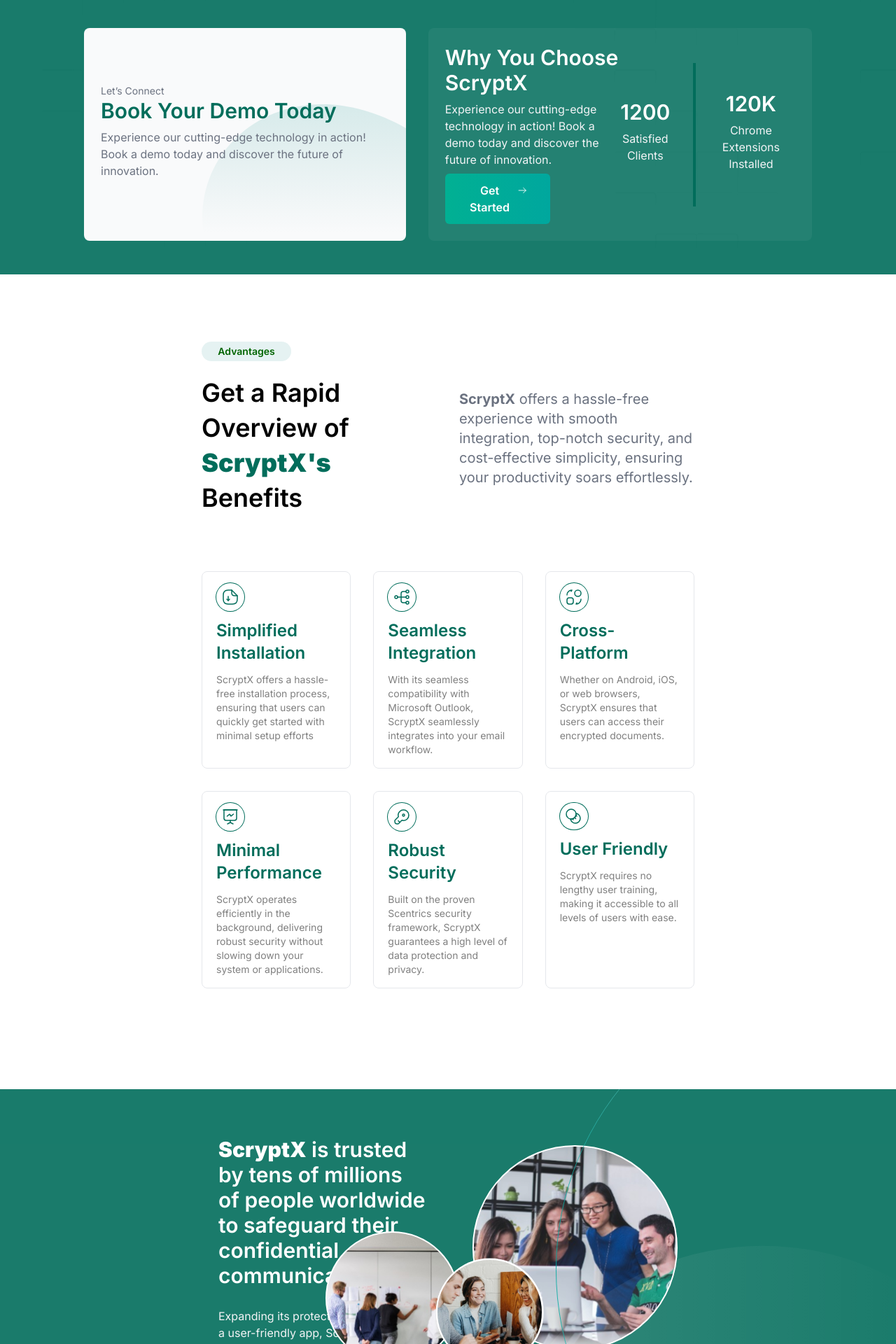
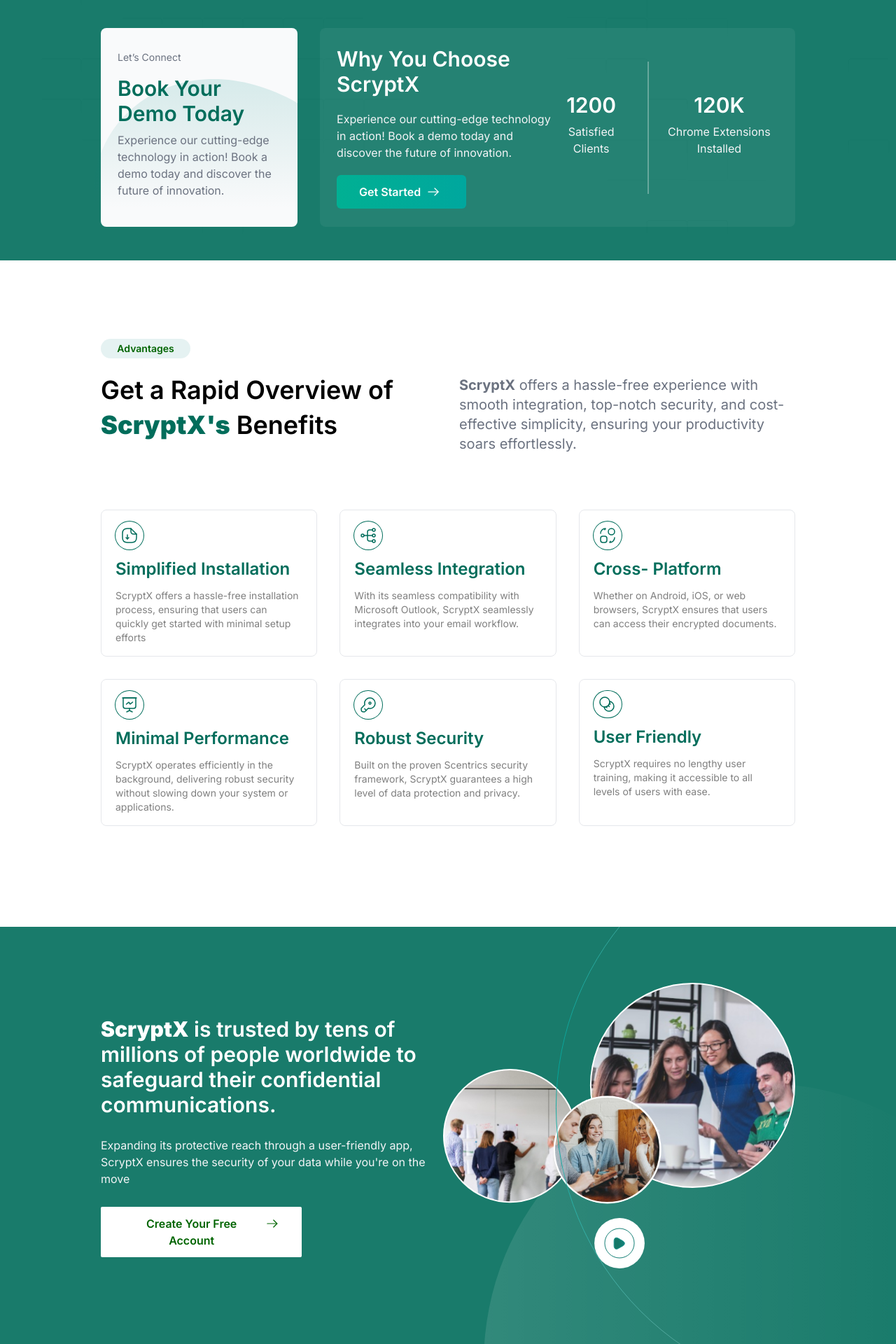
Before and after one commit to Muhammad-Akif/ScryptX, a Next.js app: page / in a window 1280 px wide. Shown: the part 1160-3080 px from the top of the page at 70% size. Built offline with nearby package versions, Linux system fonts and the light colour scheme.

Commit message:
done with landing & aboutus 1440px frame

```diff
--- a/components/AboutUs/MainView.tsx
+++ b/components/AboutUs/MainView.tsx
@@ -6,11 +6,11 @@
 }
 const MainView = ({ title, description }: Props) => {
     return (
-        <div className="w-full relative mx-auto px-4 md:px-6 bg-opacity-90 bg-[#016D5B]">
+        <div className="w-full relative mx-auto bg-opacity-90 bg-[#016D5B]">
             <div className=" py-36 flex items-strech justify-center flex-col md:flex-row space-y-4 md:space-y-0 md:space-x-6 lg:space-x-8">
-                <div className="flex md:w-[45%] flex-col space-y-5 justify-center text-center">
+                <div className="flex md:w-[52%] flex-col space-y-5 justify-center text-center">
                     <h1 className="text-3xl md:text-[44px] font-bold text-white">{title}</h1>
-                    <p className="text-base py-2 text-gray-100 md:text-md">
+                    <p className="text-md py-2 text-gray-100 md:text-md">
                         {description}
                     </p>
                 </div>
--- a/components/AboutUs/TrustedAllies.tsx
+++ b/components/AboutUs/TrustedAllies.tsx
@@ -4,18 +4,18 @@
 
 const TrustedAllies = () => {
     return (
-        <div className="relative pt-20 text-center">
+        <div className="md:px-36 relative pt-20 text-center">
             <div data-aos="fade-down" className="w-full pb-12 flex flex-col justify-center items-center">
                 <h1 className="text-3xl md:text-4xl lg:text-5xl font-medium mb-6 text-gray-700 md:w-8/12 lg:leading-[80px]">You're Among Trusted Allies</h1>
-                <p className="text-gray-500 mb-6 text-sm md:text-md lg:text-xl md:w-7/12">In a landscape marked by intricate privacy legislation and regulations, ScryptX empowers businesses of all sizes with accessible, cost-effective email encryption solutions. We simplify security, ensuring that your communication remains protected and compliant.
+                <p className="text-gray-500 mb-6 text-sm md:text-md lg:text-xl md:w-11/12">In a landscape marked by intricate privacy legislation and regulations, <strong>ScryptX</strong> empowers businesses of all sizes with accessible, cost-effective email encryption solutions. We simplify security, ensuring that your communication remains protected and compliant.
                 <br/>
                 <br/>
                 Scentrics technology has garnered trust from a worldwide user base, and our Microsoft Outlook plug-in harnesses SaPaaS, their patented privacy solution. This allows seamless, standards-based encryption for messages and attachments, ensuring data security when your users hit 'send'.</p>
             </div>
             <div className='flex justify-center'>
-                <TrustedAlliesIcon width='1300' height='800' />
+                <TrustedAlliesIcon width='1200' height='750' />
             </div>
-            <RingIcon className="absolute right-40 -bottom-28"/>
+            <RingIcon className="absolute right-8 -bottom-28"/>
         </div>
     )
 }
--- a/components/LandingPage/BookDemoBanner.tsx
+++ b/components/LandingPage/BookDemoBanner.tsx
@@ -4,28 +4,28 @@
 
 const BookDemoBanner = ({ title }: { title: string }) => {
     return (
-        <div className="w-full mx-auto py-9 mt-36 md:py-12 px-4 md:px-6 bg-opacity-90 bg-[#016D5B]">
-            <div className="2xl:px-72 px-24 py-2 md:py-0 flex items-strech justify-center flex-col md:flex-row space-y-4 md:space-y-0 md:space-x-6 lg:space-x-8">
-                <div data-aos="fade-right" className=" rounded-lg bg-gray-50 py-6 px-6 md:py-0 md:px-4 lg:px-6 flex flex-col justify-center relative">
+        <div className="w-full mx-auto py-9 mt-36 md:py-12 bg-opacity-90 bg-[#016D5B]">
+            <div className="md:px-36 px-24 py-2 md:py-0 flex items-strech justify-center flex-col md:flex-row space-y-4 md:space-y-0 md:space-x-6 lg:space-x-8">
+                <div className="md:w-[30%] lg:w-[40%] rounded-lg bg-gray-50 px-6 py-8 flex flex-col justify-center relative">
                     <div className="flex flex-col justify-center z-20 text-left">
-                        <h4 className='text-gray-500 text-sm md:text-md'>Let’s Connect</h4>
+                        <h4 className='text-gray-500 text-sm md:text-md pb-4'>Let’s Connect</h4>
                         <h1 className="text-4xl md:text-3xl font-semibold text-[#016D5B]">Book Your
                             Demo Today</h1>
                         <p className="text-base py-2 text-gray-500 md:text-md">
                             Experience our cutting-edge technology in action! Book a demo today  and discover the future of innovation.
                         </p>
                     </div>
-                    <div className="flex justify-end md:absolute z-21 md:bottom-4 md:right-4 lg:bottom-0 lg:right-0">
+                    <div className="flex justify-end md:absolute z-21 bottom-4 right-0">
                         <MountainBack />
                     </div>
                 </div>
-                <div data-aos="fade-left" className="flex rounded-lg flex-col md:flex-row items-strech justify-between w-[100%] bg-white bg-opacity-5 py-6 px-6">
-                    <div className="flex flex-col justify-center md:w-1/2 text-left">
+                <div className="flex rounded-lg flex-col md:flex-row items-strech justify-between w-[100%] bg-white bg-opacity-5 py-6 px-6">
+                    <div className="flex flex-col space-y-3 justify-center md:w-1/2 text-left">
                         <h1 className="text-4xl md:text-3xl font-semibold text-white">{title}</h1>
                         <p className="text-base py-2 text-gray-100 md:text-md">
                             Experience our cutting-edge technology in action! Book a demo today  and discover the future of innovation.
                         </p>
-                        <button className="px-8 rounded-md py-3 md:w-[60%] text-white  bg-gradient-to-r from-[#01B093] to-[#00A79E] ">
+                        <button className="px-8 rounded-md py-3 md:w-[185px] text-white  bg-gradient-to-r from-[#01B093] to-[#00A79E] ">
                             <span className="flex text-white font-semibold"> Get Started <ArrowRight width="20" className="ms-2" /></span>
                         </button>
                     </div>
@@ -37,7 +37,7 @@
                                     Satisfied Clients
                                 </p>
                             </div>
-                            <div className='h-[80%] border-l-4 border-[#016D5B]' />
+                            <div className='h-[80%] border-l-2 border-white opacity-30'/>
                             <div className='ps-4'>
                                 <h1 className="text-4xl md:text-3xl font-semibold text-white">120K</h1>
                                 <p className="text-base py-2 text-gray-100 md:text-md">
--- a/components/LandingPage/PrivacyBanner.tsx
+++ b/components/LandingPage/PrivacyBanner.tsx
@@ -6,15 +6,15 @@
 const PrivacyBanner = () => {
     return (
         <div data-aos="fade-down" className="w-full relative mx-auto mt-36 py-24 px-4 md:px-6 bg-opacity-90 bg-[#016D5B]">
-            <div className="md:px-72 z-30 flex items-strech justify-center flex-col md:flex-row space-y-4 md:space-y-0 md:space-x-6 lg:space-x-8">
-                <div className="flex flex-col w-full text-center space-y-5 justify-center">
+            <div className="md:px-60 z-30 flex items-strech justify-center flex-col md:flex-row space-y-4 md:space-y-0 md:space-x-6 lg:space-x-8">
+                <div className="flex flex-col w-full bg-red text-center space-y-5 justify-center">
                     <h1 className="text-4xl -mb-4 md:text-3xl font-semibold text-white">Privacy is the default with ScryptX.</h1>
                     <p className="text-base pb-2 text-gray-100 md:text-md">
                         Join us for the latest updates and news. Sign up today to stay informed with ScryptX.
                     </p>
                     <div className="sm:border border-white flex-col sm:flex-row  flex items-center w-full mt-12 space-y-4 sm:space-y-0">
                         <input className="border border-white sm:border-transparent text-base w-full font-medium leading-none text-white p-4 focus:outline-none bg-transparent placeholder-white" placeholder="Email Address" />
-                        <button className="px-8 py-2 w-[16%] me-1 text-white  bg-gradient-to-r from-[#01B093] to-[#00A79E] ">
+                        <button className="px-8 py-2 w-[210px] me-1 text-white  bg-gradient-to-r from-[#01B093] to-[#00A79E] ">
                             <span className="flex text-white "> Get Started <ArrowRight width="20" className="ms-2" /></span>
                         </button>
                     </div>
--- a/components/LandingPage/PrivacyTrust.tsx
+++ b/components/LandingPage/PrivacyTrust.tsx
@@ -11,8 +11,8 @@
     const [open4, setOpen4] = useState(false);
     const [open5, setOpen5] = useState(false);
     return (
-        <div data-aos="zoom-in-up" className="w-full relative mx-auto mt-24 px-4 md:px-6 bg-opacity-90">
-            <div className="md:px-72 py-2 md:py-0 flex items-strech justify-center flex-col md:flex-row space-y-4 md:space-y-0 md:space-x-6 lg:space-x-8">
+        <div data-aos="zoom-in-up" className="w-full relative mx-auto mt-24 bg-opacity-90">
+            <div className="md:px-36 py-2 md:py-0 flex items-strech justify-center flex-col md:flex-row space-y-4 md:space-y-0 md:space-x-6 lg:space-x-8">
                 <div className="flex space-y-5 flex-col justify-center md:w-1/2 text-left">
                     <button className=" py-1 rounded-full bg-opacity-10 text-[darkGreen] bg-[#007F7D] w-32 text-sm font-semibold">About Us</button>
                     <h1 className="text-4xl pbmd:text-3xl font-semibold ">ScryptX is privacy you can trust
@@ -40,7 +40,7 @@
                 </div>
                 <PrivacyBgLogo className="absolute left-0 -bottom-40" />
                 <div className="md:w-1/2 mt-8 md:mt-0 pt-5 flex justify-center md:justify-end">
-                    <div className="lg:w-8/12 w-full mx-auto">
+                    <div className="lg:w-11/12 w-full ">
                         {/* <!-- Question 1 --> */}
 
                         <div className="w-full md:px-6  ">
--- a/components/LandingPage/RapidBenefits.tsx
+++ b/components/LandingPage/RapidBenefits.tsx
@@ -3,7 +3,7 @@
 
 const RapidBenefits = () => {
     return (
-        <div className="w-full md:px-72 relative mx-auto mt-24 px-4 bg-opacity-90">
+        <div className="w-full md:px-36 relative mx-auto mt-24 px-4 bg-opacity-90">
             <div className=" py-2 md:py-0 flex items-strech justify-center flex-col md:flex-row space-y-4 md:space-y-0 md:space-x-6 lg:space-x-8">
                 <div className="flex space-y-5 flex-col justify-center md:w-1/2 text-left">
                     <button className=" py-1 rounded-full bg-opacity-10 text-[darkGreen] bg-[#007F7D] w-32 text-sm font-semibold">Advantages</button>
--- a/components/LandingPage/TrustedPeopleBanner.tsx
+++ b/components/LandingPage/TrustedPeopleBanner.tsx
@@ -6,22 +6,27 @@
 
 const TrustedPeopleBanner = () => {
     return (
-        <div className="w-full relative mx-auto mt-36 px-4 md:px-6 bg-opacity-90 bg-[#016D5B]">
-            <div className="md:px-72 z-30 flex items-strech justify-center flex-col md:flex-row space-y-4 md:space-y-0 md:space-x-6 lg:space-x-8">
-                <div data-aos="fade-right" className="flex flex-col space-y-5 justify-center md:w-1/2 text-left">
+        <div className="w-full relative mx-auto mt-36 bg-opacity-90 bg-[#016D5B]">
+            <div className="md:px-36 z-30 flex items-strech justify-center flex-col md:flex-row space-y-4 md:space-y-0 md:space-x-6 lg:space-x-8">
+                <div className="flex flex-col space-y-5 justify-center md:w-1/2 text-left">
                     <h1 className="text-4xl md:text-3xl font-semibold text-white"><strong>ScryptX</strong> is trusted by tens of millions of people worldwide to safeguard their confidential communications.</h1>
                     <p className="text-base py-2 text-gray-100 md:text-md">
                         Expanding its protective reach through a user-friendly app, ScryptX ensures the security of your data while you're on the move
                     </p>
-                    <button className="px-8 rounded-sm py-3 md:w-[56%] text-white  bg-white ">
+                    <button className="px-8 rounded-sm py-3 md:w-[287px] text-white  bg-white ">
                         <span className="flex text-[darkGreen] font-semibold"> Create Your Free Account <ArrowRight color="darkGreen" width="20" className="ms-2" /></span>
                     </button>
                 </div>
-                <div data-aos="fade-left" className="md:w-1/2 relative  md:mt-0 flex flex-col justify-center md:justify-end">
+                <div className="md:w-1/2 relative  md:mt-0 flex flex-col justify-center md:justify-end">
                     <BannerCircleIcon height='600' className="bottom-0 z-10 right-0 " />
                     <div className='absolute top-20 right-0'>
                         <TrustedPeopleIcon />
-                        <PlayIcon className="text-center w-full animate-ping duration-500" />
+                        <div className="flex mt-5 justify-center items-center ">
+                            <span className="relative flex ">
+                                <span className="animate-ping absolute inline-flex h-full w-full rounded-full bg-white opacity-75"></span>
+                                <PlayIcon className="relative inline-flex" />
+                            </span>
+                        </div>
                     </div>
                 </div>
             </div>
--- a/components/Services/OrgNeeds.tsx
+++ b/components/Services/OrgNeeds.tsx
@@ -6,11 +6,11 @@
     return (
         <div className="relative pt-20 text-center bg-gray-50">
             <div className="w-full flex flex-col justify-center items-center">
-                <h1 className="text-3xl md:text-4xl lg:text-5xl font-medium mb-6 text-gray-700 md:w-8/12 lg:leading-[80px]">Essential Services Every Organization Needs</h1>
-                <p className="text-gray-500 text-sm md:text-md lg:text-xl md:w-7/12">Discover customized, cost-effective solutions for your cryptographic requirements through our portal. Explore our pricing choices to discover the ideal package for harnessing the potential of secure data encryption
+                <h1 className="text-3xl md:text-4xl lg:text-5xl font-medium mb-6 text-gray-700 md:w-9/12 lg:leading-[80px]">Essential Services Every Organization Needs</h1>
+                <p className="text-gray-500 text-sm md:text-md lg:text-xl md:w-9/12">Discover customized, cost-effective solutions for your cryptographic requirements through our portal. Explore our pricing choices to discover the ideal package for harnessing the potential of secure data encryption
                 </p>
             </div>
-            <div className="px-4 ">
+            <div className="px-4">
                 <div className="md:px-64 md:flex justify-between items-center">
                     <div className='w-8/12'>
                         <div className="relative">
@@ -31,16 +31,10 @@
                         </p>
                         <p className=" text-white max-w-[624px] w-full mt-6 md:text-left text-lg text-center">
                             <strong className='text-white'>ScryptX</strong> have combined two key components: the Scentrics security and privacy service, and a suite of tools for mobile, desktop and web. This means there are no new applications to install on your servers and there is no testing necessary. Because its functionality is embedded within your email client,  <strong className='text-white'>ScryptX</strong> is incredibly easy for your users to pick up. No training is required and whether it is accessed on a desktop or mobile device, there is practically no interruption to the user's workflow - just one extra click to add encryption to a message.
-
                         </p>
-
                     </div>
-
                 </div>
-
             </div>
-
-
         </div>
     )
 }
```
Also changed, not shown: components/AboutUs/Compliance.tsx (+8 -8 lines), components/Global/Footer.tsx (+14 -13 lines), components/svgIcons/GetStartedIcon.tsx (added, +17 -0 lines), components/svgIcons/video play icon.svg (deleted).
